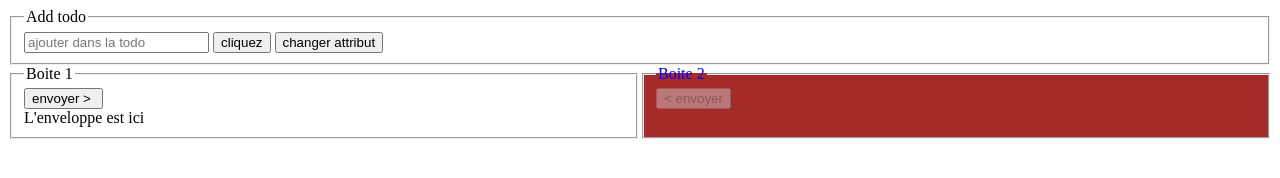
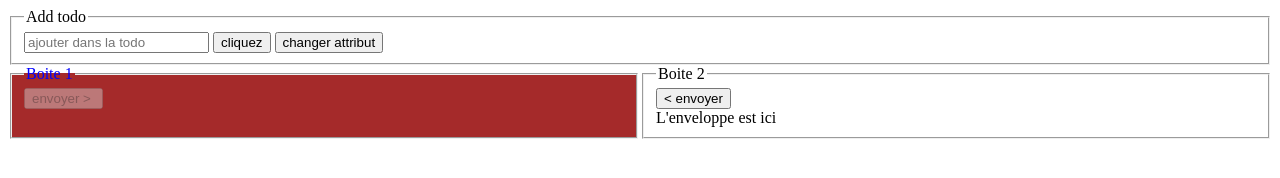
Before and after one commit to 2022-10-04-POE-JAVA-NANTES-SE22-217096/javascript, a plain HTML site: page index.html in a window 1280 px wide. Both pictures are taken after a click on the button "envoyer >". Drawn offline with Linux system fonts and the light colour scheme.

Commit message:
correction reception

```diff
--- a/index.html
+++ b/index.html
@@ -37,7 +37,7 @@
 
 
             <div class="reception">
-                <fieldset id="boite1">
+                <fieldset id="boite1" data-reception="reception1">
                     <legend>Boite 1</legend>
 
                     <form>
@@ -45,7 +45,7 @@
                     </form>
                     <span id="reception1">L'enveloppe est ici</span>
                 </fieldset>
-                <fieldset disabled id="boite2">
+                <fieldset disabled id="boite2" data-reception="reception2">
                     <legend>Boite 2</legend>
 
                     <form>
--- a/js/attr.js
+++ b/js/attr.js
@@ -19,11 +19,33 @@ btnChangeAttr.addEventListener('click',()=>{
 let btn1        = document.querySelector('#btn1');
 let btn2        = document.querySelector('#btn2');
 
-btn1.addEventListener('click',(){
+let boite1      = document.querySelector('#boite1');
+let boite2      = document.querySelector('#boite2');
 
+let message     = "L'enveloppe est ici";
+
+
+function toggleMessage(depart, destination){
+    let idReception1 = depart.getAttribute('data-reception');
+    let idReception2 = destination.getAttribute('data-reception');
+
+    let message = document.querySelector('#'+idReception1).innerHTML;
+
+    destination.removeAttribute('disabled');
+    depart.setAttribute('disabled', 'disabled');
+
+
+    document.querySelector('#'+idReception1).innerHTML='';
+    document.querySelector('#'+idReception2).innerHTML=message;
+
+
+}
+
+btn1.addEventListener('click',()=>{
+    toggleMessage(boite1, boite2);
 
 });
 
 btn2.addEventListener('click',()=>{
-
-}):
+    toggleMessage(boite2, boite1);
+});
```
